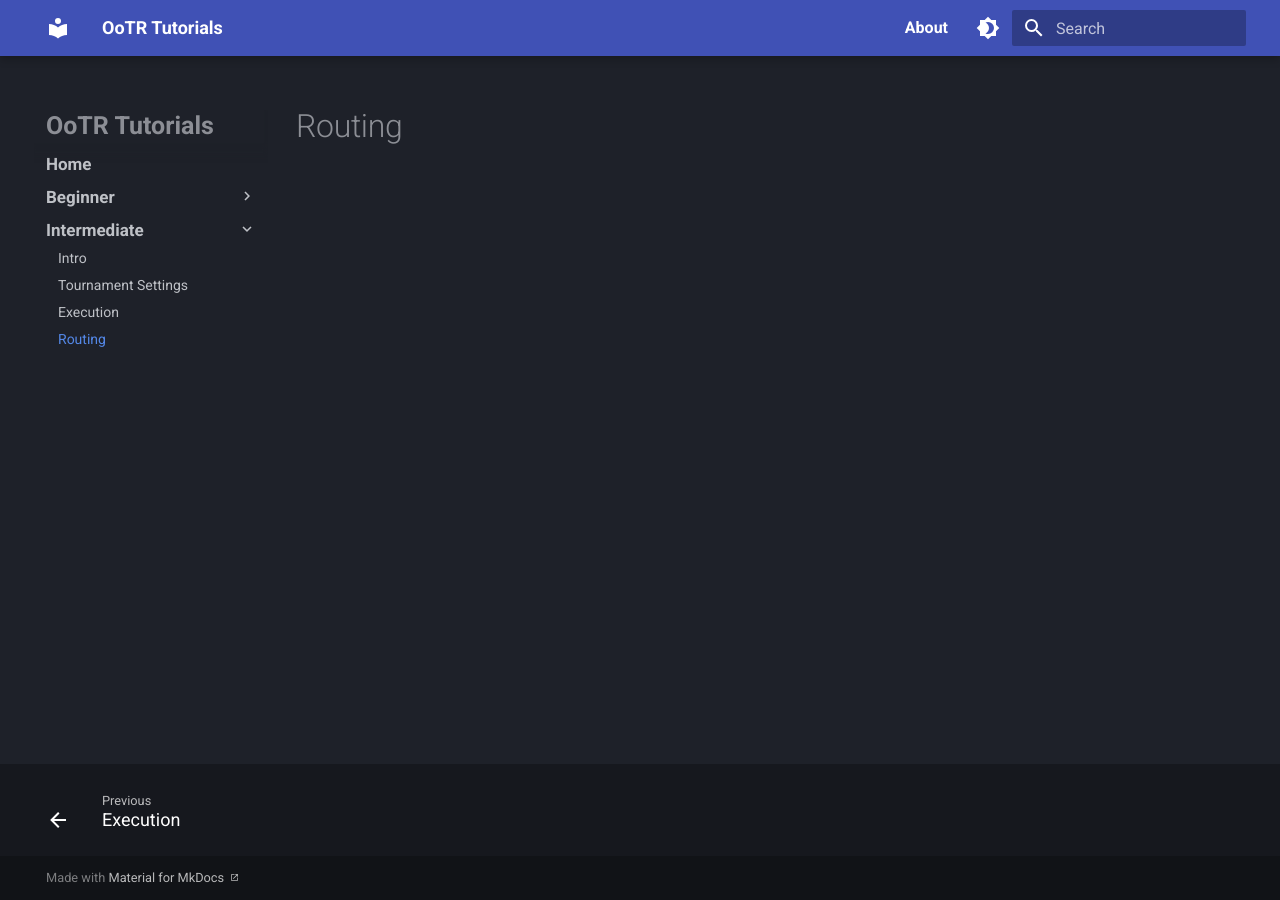
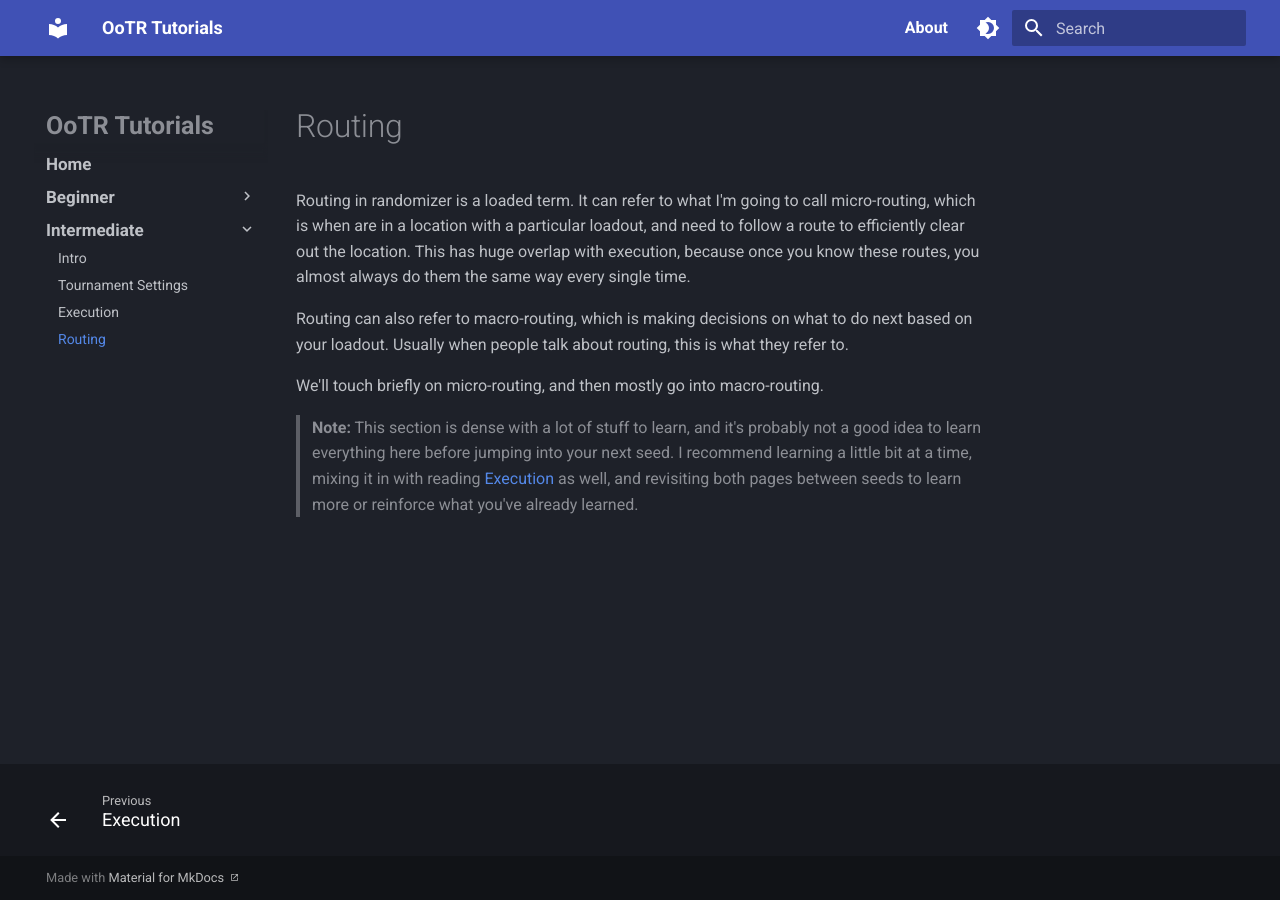
Before and after one commit to flee135/OoTR-Tutorials, an MkDocs documentation site: the page built from docs/intermediate/routing.md, in a window 1280 px wide. Built offline with MkDocs 1.6.1 and Material for MkDocs 9.7.7, drawn with Linux system fonts in a browser that asks for light colours.

```diff
--- a/docs/intermediate/routing.md
+++ b/docs/intermediate/routing.md
@@ -1 +1,9 @@
 # Routing
+
+Routing in randomizer is a loaded term. It can refer to what I'm going to call micro-routing, which is when are in a location with a particular loadout, and need to follow a route to efficiently clear out the location. This has huge overlap with execution, because once you know these routes, you almost always do them the same way every single time.
+
+Routing can also refer to macro-routing, which is making decisions on what to do next based on your loadout. Usually when people talk about routing, this is what they refer to.
+
+We'll touch briefly on micro-routing, and then mostly go into macro-routing.
+
+> **Note:** This section is dense with a lot of stuff to learn, and it's probably not a good idea to learn everything here before jumping into your next seed. I recommend learning a little bit at a time, mixing it in with reading [Execution](./execution.md) as well, and revisiting both pages between seeds to learn more or reinforce what you've already learned.
```
Also changed, not shown: docs/intermediate/execution.md (+23 -7 lines).
